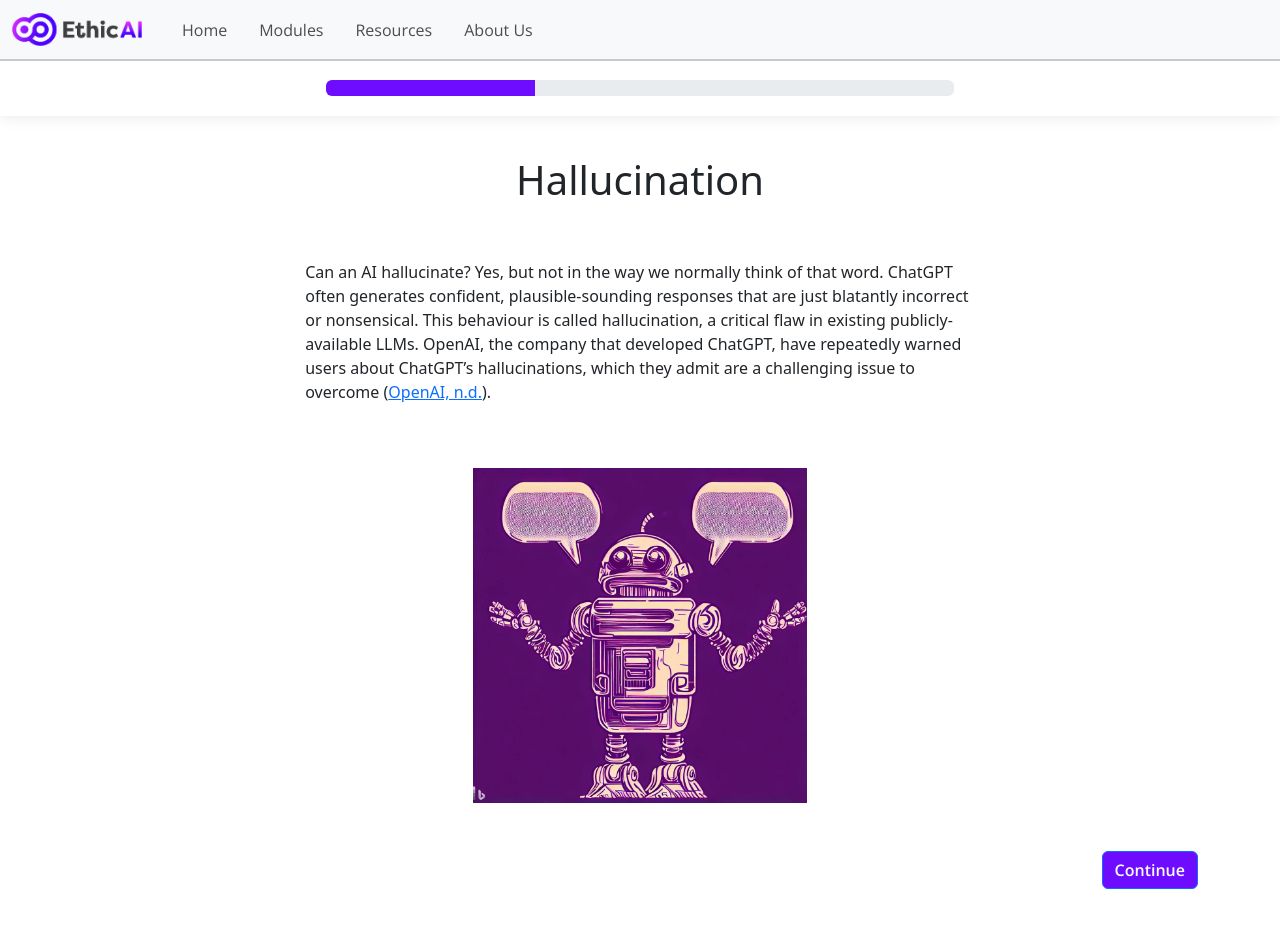
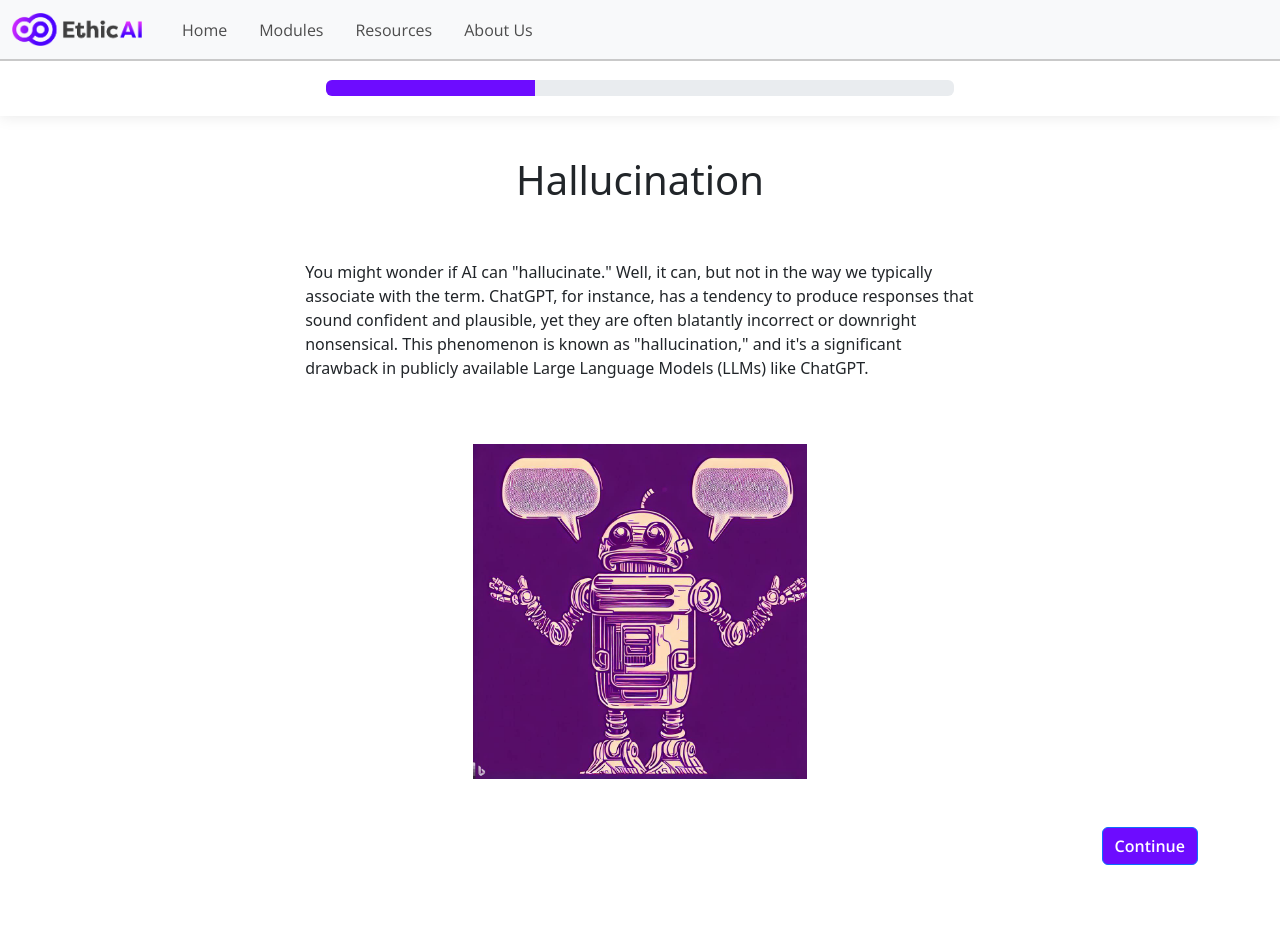
Before and after one commit to harslash/EthicAI, a Vue app in the folder project/ethicai-spa/: page /chatbots/hallucination in a window 1280 px wide. Shown: the top 928 px of the page. Built offline with nearby package versions, Linux system fonts and the light colour scheme.

Commit message:
Updated content in chatbots page 3

```diff
--- a/project/ethicai-spa/src/components/pages/chatbots/chatbots-page-3.vue
+++ b/project/ethicai-spa/src/components/pages/chatbots/chatbots-page-3.vue
@@ -12,18 +12,13 @@
                 <div class="col-md-12 pb-5">
                     <div class="d-flex justify-content-center flex-wrap">
                         <p class="section-text">
-                            Can an AI hallucinate? Yes, but not in the way we normally think of that word. ChatGPT often
-                            generates confident, plausible-sounding responses that are just blatantly incorrect or
-                            nonsensical. This behaviour is called hallucination, a critical flaw in existing
-                            publicly-available LLMs. OpenAI, the company that developed ChatGPT, have repeatedly warned
-                            users about ChatGPT’s hallucinations, which they admit are a challenging issue to overcome
-                            (<router-link :to="{ name: 'references' }">OpenAI, n.d.</router-link>).
+                         You might wonder if AI can "hallucinate." Well, it can, but not in the way we typically associate with the term. ChatGPT, for instance, has a tendency to produce responses that sound confident and plausible, yet they are often blatantly incorrect or downright nonsensical. This phenomenon is known as "hallucination," and it's a significant drawback in publicly available Large Language Models (LLMs) like ChatGPT.
                         </p>
                     </div>
                 </div>
                 <div class="col-md-12">
                     <img class="img-a" src="../../../assets/chatbots_page_3_a.jpeg"
-                        alt="2d illustration of a robot pulling messages from a box" />
+                        alt="2d illustration of a robot acting confused" />
                 </div>
             </div>
             <div class="row h-20">
@@ -36,6 +31,11 @@
         <div ref="secondSection" class="container mb-5 text-section" :class="{ 'hidden': !showSecondSection }">
             <div class="row h-30 mb-5">
                 <div class="col-md-12 d-flex flex-wrap justify-content-center pb-5">
+                    <p class="section-text">
+                        OpenAI, the company behind ChatGPT, has been forthright in cautioning users about this peculiar behavior exhibited by the model. They acknowledge that addressing hallucination is a complex challenge that they are actively working to overcome
+                        <span class="reference-link" @click="handleReferenceClick('hallucination')">(Guinness, 2023)
+                        </span>. Understanding these quirks is crucial for using ChatGPT effectively and responsibly.
+                    </p>
                     <div class="section-text">
                         An example can be seen below:
                     </div>
@@ -45,12 +45,7 @@
                 </div>
                 <div class="col-md-12 d-flex flex-wrap justify-content-center pb-5">
                     <div class="section-text">
-                        In fact, all months have four Tuesdays. However, with reasoning that seems convincing, ChatGPT could
-                        fool trusting users into accepting false information. As a user of the chatbot, you are responsible
-                        for confirming the accuracy of ChatGPT's responses. This is especially important when dealing with
-                        information on sensitive topics such as legal knowledge, medical treatments and industry compliance
-                        requirements. If users unquestioningly trust information from ChatGPT in those areas, there may be
-                        severe real-world consequences.
+                      In reality, every month naturally contains four Tuesdays. However, ChatGPT, with its persuasive arguments, can potentially mislead trusting users into accepting inaccurate information. As a user of this chatbot, the responsibility lies with you to verify the accuracy of ChatGPT's responses. This diligence becomes particularly crucial when dealing with information in sensitive areas such as legal matters, medical advice, and industry compliance requirements. Blindly relying on ChatGPT's responses in these contexts could lead to significant real-world repercussions.
                     </div>
                 </div>
                 <div class="row h-20">
@@ -65,8 +60,10 @@
             <div class="row h-30 mb-5">
                 <div class="col-md-12 d-flex flex-wrap justify-content-center pb-5">
                     <div class="section-text">
-                        Do you have what it takes to judge ChatGPT's responses for accuracy? Look at each generated response
-                        from ChatGPT, and see if the response is factually correct.
+                       <b>Telling apart hallucination and facts:</b>
+                    </div>
+                    <div class="section-text">
+                        Picture yourself as a student, navigating uncharted territory and turning to ChatGPT for answers to your questions on unfamiliar subjects. As you explore generated responses, each paired with a typical student's prompt, challenge yourself to determine whether ChatGPT offers a legitimate answer.
                     </div>
                 </div>
                 <div class="col-md-12 pb-5">
@@ -150,6 +147,10 @@ export default defineComponent({
         handlePageCompletionClick(this: any) {
             this.$registerPageAsCompleted('chatbots', 'hallucination');
         },
+        handleReferenceClick(referenceSectionId: string) {
+            const hash = `#${referenceSectionId}`;
+            this.$router.push({ name: "references", hash });
+        },
     },
     components: {
         'nav-bar': NavBar,
```
